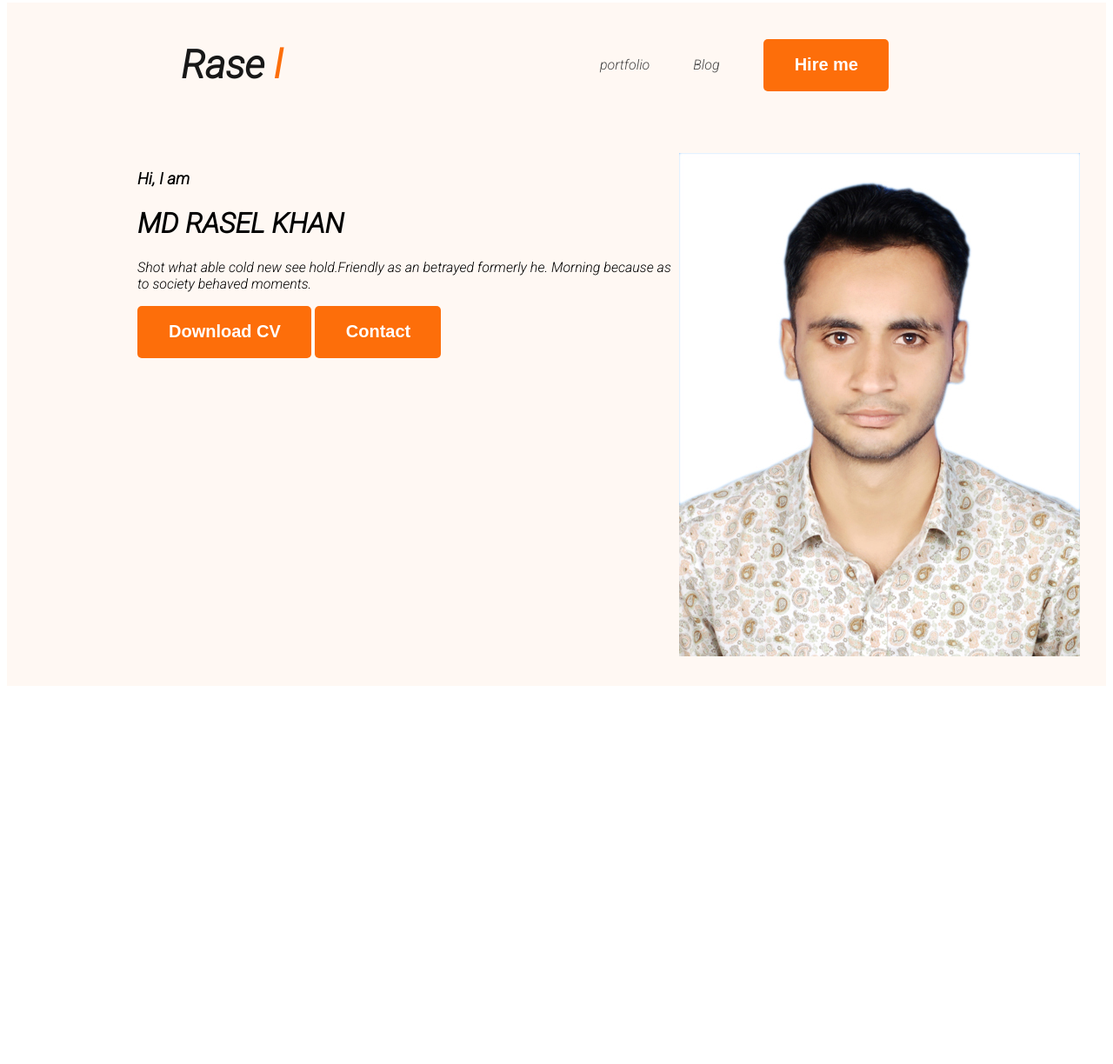
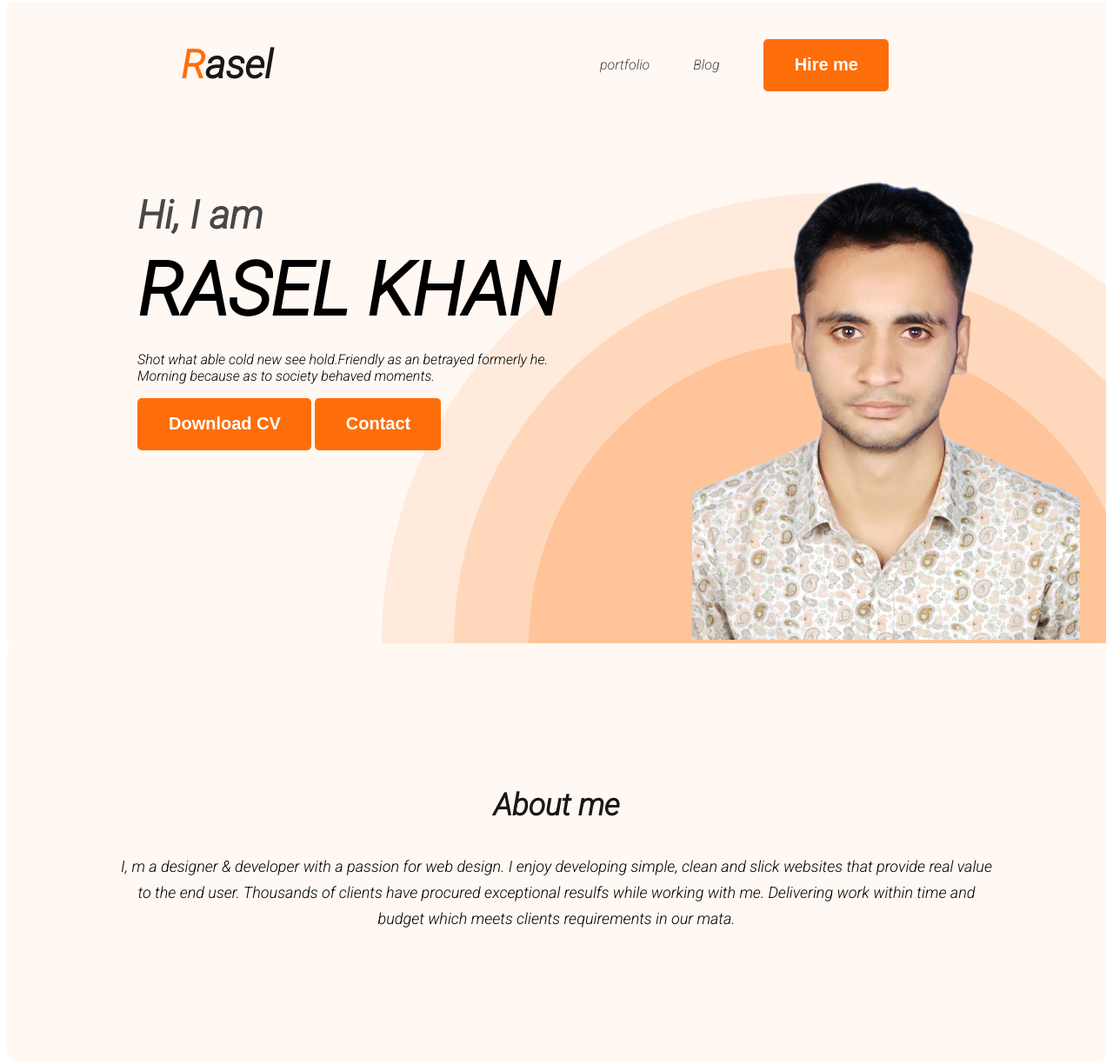
Before and after one commit to rasel6518/my-portfolio, a plain HTML site: page index.html in a window 1280 px wide. Shown: the part 5-1229 px from the top of the page at 87% size. Before the commit the page ends 802 px from the top, so only its background shows below. Drawn offline with Linux system fonts and the light colour scheme.

Commit message:
about section added

```diff
--- a/index.html
+++ b/index.html
@@ -16,7 +16,7 @@
 <body>
     <header class="header">
         <nav>
-            <h3 class="nav">Rase <span class="text-primary">l</span></h3>
+            <h3 class="nav"> <span class="text-primary">R</span>asel</h3>
             <ul>
                 <li><a href="#"> portfolio</a></li>
                 <li><a href="#">Blog</a></li>
@@ -30,10 +30,11 @@
 
         </nav>
         <div class="banner">
-            <div>
-                <h3>Hi, I am</h3>
-                <h1> MD RASEL KHAN</h1>
-                <p>Shot what able cold new see hold.Friendly as an betrayed formerly he. Morning because as to society
+            <div class="banner-content">
+                <h3 class="banner-greeting">Hi, I am</h3>
+                <h1 class="banner-title"> RASEL KHAN</h1>
+                <p class="banner-description">Shot what able cold new see hold.Friendly as an betrayed formerly he.
+                    Morning because as to society
                     behaved moments.</p>
                 <button class="btn-primary">Download CV</button>
                 <button class="btn-primary">Contact</button>
@@ -41,7 +42,7 @@
             </div>
             <div class="profile-pic">
 
-                <img src="./Rasel's photo .jpg" alt="">
+                <img src="./rasel.png" alt="">
 
             </div>
 
@@ -51,6 +52,18 @@
 
     </header>
     <main>
+        <section class="about">
+            <h3 class="section-title">
+                About me
+            </h3>
+            <p class="section-description">
+                I, m a designer & developer with a passion for web design. I enjoy developing simple, clean and slick
+                websites that provide real value to the end user. Thousands of clients have procured exceptional resulfs
+                while working with me. Delivering work within time and budget which meets clients requirements in our
+                mata.
+            </p>
+
+        </section>
 
     </main>
     <footer>
--- a/style.css
+++ b/style.css
@@ -56,9 +56,65 @@ nav a {
 
 .header {
     background-color: #FFF8F3;
+    background-image: url(./images/header_bg.png);
+    background-repeat: no-repeat;
+    background-position: bottom right, top left;
+    /* margin-bottom: 20px; */
+
 }
 
 .banner {
     display: flex;
-    padding: 30px 30px 30px 150px;
+    padding: 30px 30px 0px 150px;
+    justify-content: space-between;
 }
+
+.banner-content {
+    max-width: 500px;
+}
+
+.banner-greeting {
+    font-size: 45px;
+    font-weight: 600;
+    margin-bottom: 0;
+    color: #474747;
+}
+
+.banne .profile-pic {
+    width: 500px;
+
+
+}
+
+.banner-title {
+
+    font-size: 85px;
+    margin-bottom: 20px;
+    font-weight: 700;
+    margin-top: 10px;
+}
+
+.about {
+    padding: 131px;
+    border-radius: 10px;
+    background: #FFF8F3;
+}
+
+.section-title {
+    text-align: center;
+
+    font-size: 35px;
+
+    font-weight: 700;
+    color: #181818;
+}
+
+.section-description {
+    color: #757575);
+    text-align: center;
+
+    font-size: 18px;
+
+    font-weight: 400;
+    line-height: 30px;
+}
```
Also changed, not shown: Rasel's photo .jpg (deleted), rasel.png (added).
